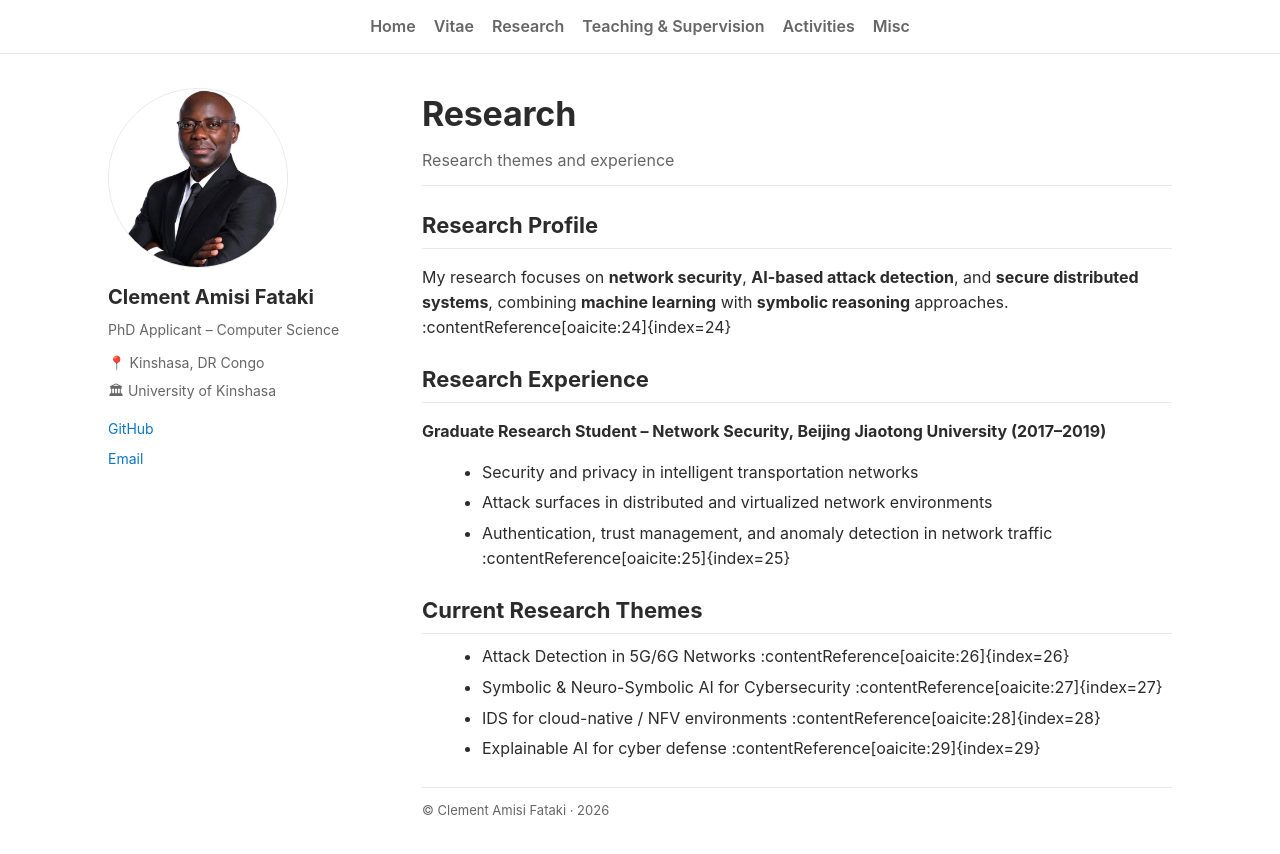
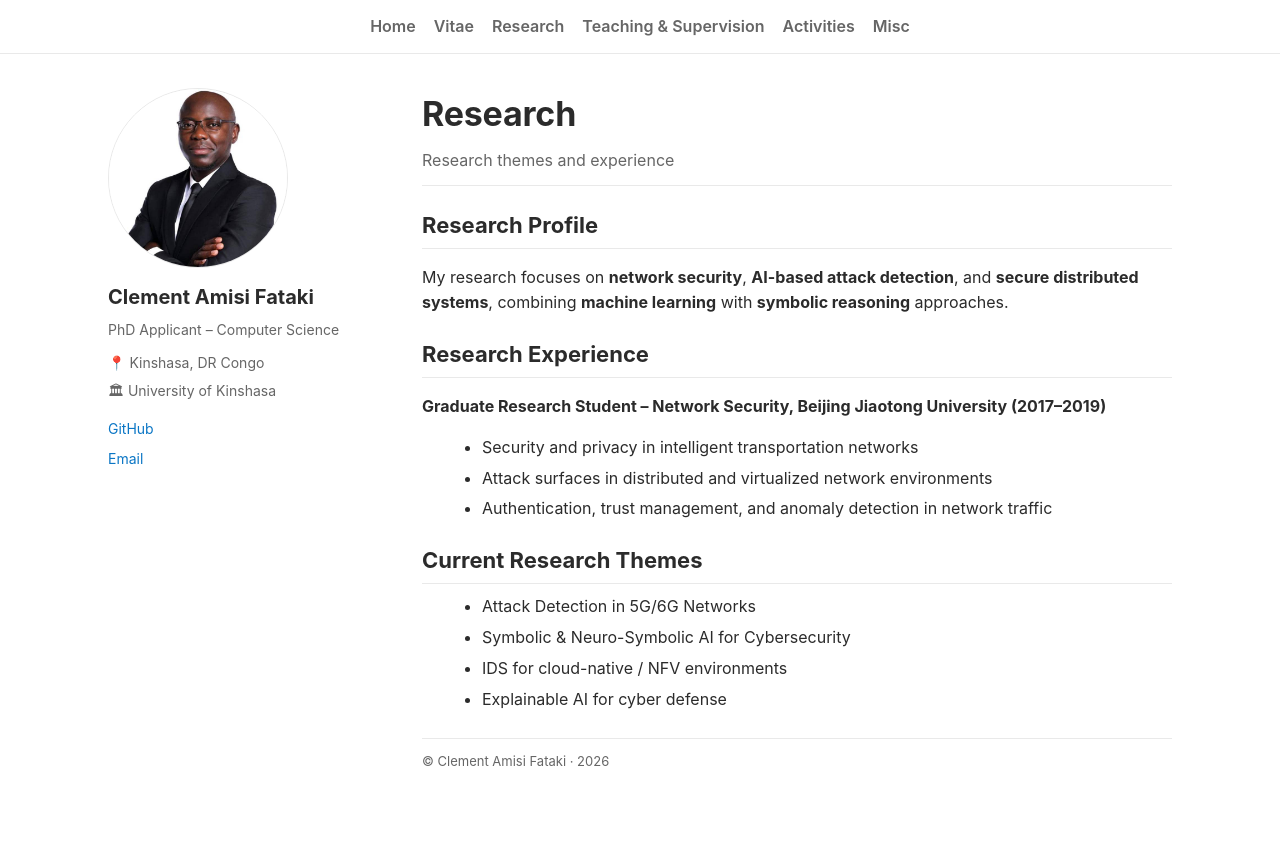
Before and after one commit to clementclark/clementclark.github.io, a Jekyll site: the page built from research.md, in a window 1280 px wide. Shown: the top 854 px of the page. Built offline with Jekyll 4.4.1, drawn with Linux system fonts in a browser that asks for light colours.

Commit message:
Update research.md

```diff
--- a/research.md
+++ b/research.md
@@ -7,18 +7,18 @@ subtitle: Research themes and experience
 
 ## Research Profile
 
-My research focuses on **network security**, **AI-based attack detection**, and **secure distributed systems**, combining **machine learning** with **symbolic reasoning** approaches. :contentReference[oaicite:24]{index=24}
+My research focuses on **network security**, **AI-based attack detection**, and **secure distributed systems**, combining **machine learning** with **symbolic reasoning** approaches.
 
 ## Research Experience
 
 **Graduate Research Student – Network Security, Beijing Jiaotong University (2017–2019)**
 - Security and privacy in intelligent transportation networks
 - Attack surfaces in distributed and virtualized network environments
-- Authentication, trust management, and anomaly detection in network traffic :contentReference[oaicite:25]{index=25}
+- Authentication, trust management, and anomaly detection in network traffic
 
 ## Current Research Themes
 
-- Attack Detection in 5G/6G Networks :contentReference[oaicite:26]{index=26}
-- Symbolic & Neuro-Symbolic AI for Cybersecurity :contentReference[oaicite:27]{index=27}
-- IDS for cloud-native / NFV environments :contentReference[oaicite:28]{index=28}
-- Explainable AI for cyber defense :contentReference[oaicite:29]{index=29}
+- Attack Detection in 5G/6G Networks
+- Symbolic & Neuro-Symbolic AI for Cybersecurity
+- IDS for cloud-native / NFV environments
+- Explainable AI for cyber defense
```
